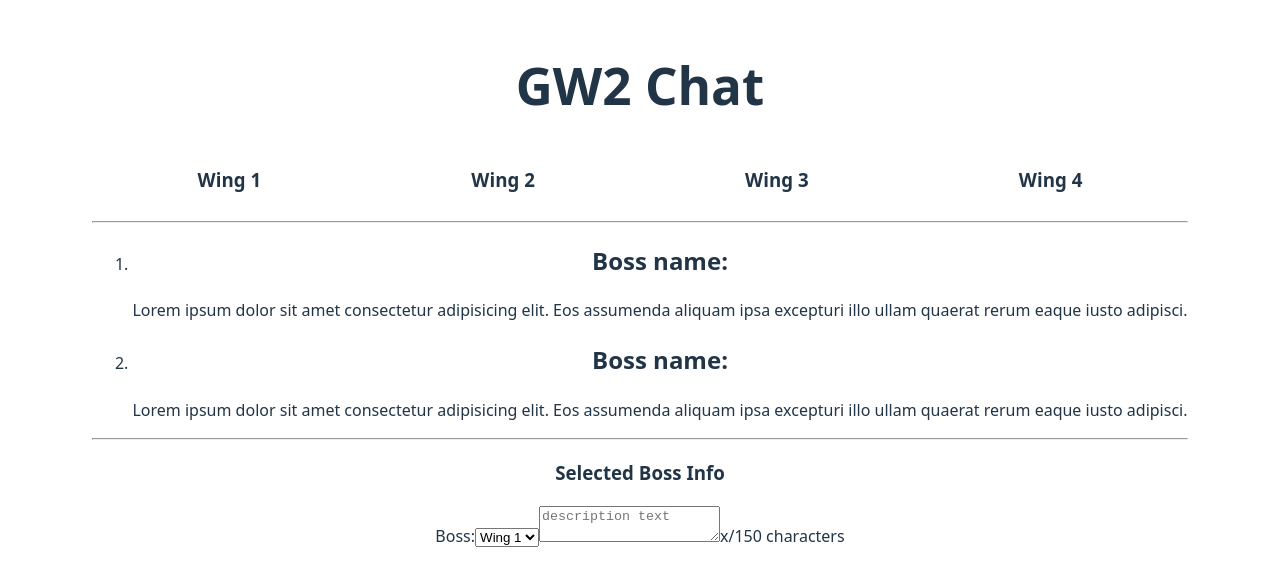
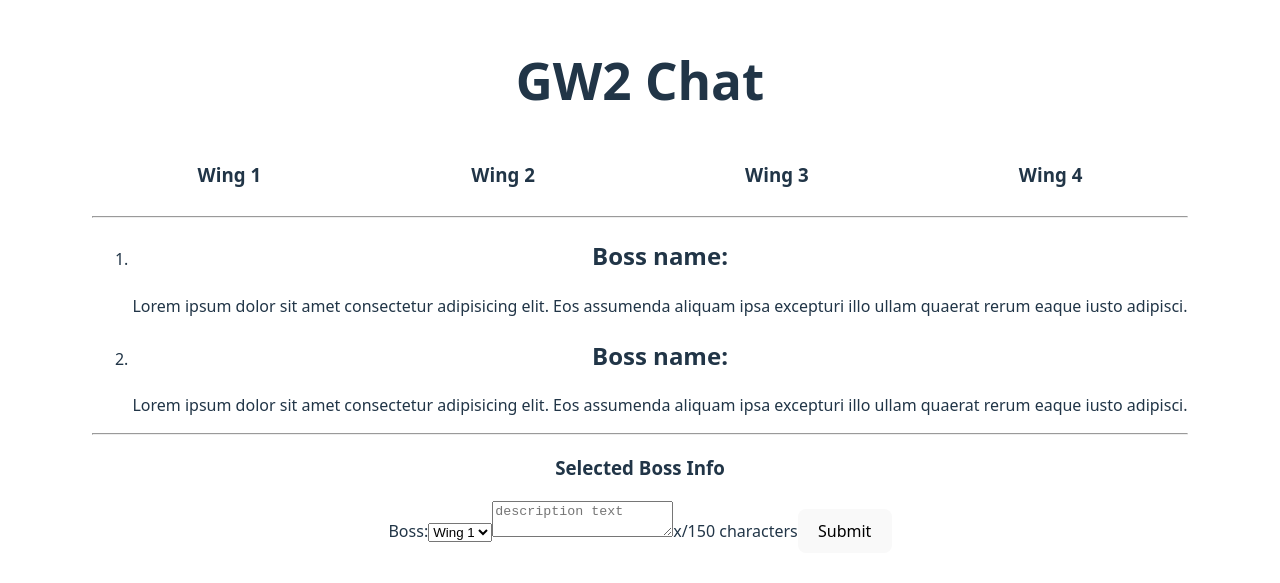
Before and after one commit to ag7621/project-gw2-comm-chat-v2, a React (Vite) app: page / in a window 1280 px wide. Shown: the part 115-698 px from the top of the page. Built offline with nearby package versions, Linux system fonts and the light colour scheme.

Commit message:
created components for html

```diff
--- a/src/App.jsx
+++ b/src/App.jsx
@@ -1,5 +1,8 @@
 import { useState } from 'react';
+import Navbar from './components/Navbar';
 import './App.css';
+import Form from './components/Form';
+import List from './components/List';
 
 function App() {
   const [count, setCount] = useState(0);
@@ -7,50 +10,18 @@
   return (
     <>
       <header>
-        <h1>GW2 Chat</h1>
-        <nav>
-          <h3>Wing 1</h3>
-          <h3>Wing 2</h3>
-          <h3>Wing 3</h3>
-          <h3>Wing 4</h3>
-        </nav>
+        <Navbar />
       </header>
 
       <hr />
 
       <main>
-        <ol>
-          <li>
-            <h2>Boss name:</h2>
-            <p>
-              Lorem ipsum dolor sit amet consectetur adipisicing elit. Eos
-              assumenda aliquam ipsa excepturi illo ullam quaerat rerum eaque
-              iusto adipisci.
-            </p>
-          </li>
-          <li>
-            <h2>Boss name:</h2>
-            <p>
-              Lorem ipsum dolor sit amet consectetur adipisicing elit. Eos
-              assumenda aliquam ipsa excepturi illo ullam quaerat rerum eaque
-              iusto adipisci.
-            </p>
-          </li>
-        </ol>
+        <List />
       </main>
 
       <hr />
 
-      <div className="input">
-        <h3>Selected Boss Info</h3>
-        <label>Boss:</label>
-        <select name="" id="">
-          <option value="w1">Wing 1</option>
-          <option value="w2">Wing 2</option>
-        </select>
-        <textarea name="" id="" placeholder="description text"></textarea>
-        <span>x/150 characters</span>
-      </div>
+      <Form />
     </>
   );
 }
--- /dev/null
+++ b/src/components/Form.jsx
@@ -0,0 +1,19 @@
+import React from 'react';
+
+function Form() {
+  return (
+    <form>
+      <h3>Selected Boss Info</h3>
+      <label>Boss:</label>
+      <select name="" id="">
+        <option value="w1">Wing 1</option>
+        <option value="w2">Wing 2</option>
+      </select>
+      <textarea name="" id="" placeholder="description text"></textarea>
+      <span>x/150 characters</span>
+      <button>Submit</button>
+    </form>
+  );
+}
+
+export default Form;
--- /dev/null
+++ b/src/components/Item.jsx
@@ -0,0 +1,17 @@
+import React from 'react';
+
+function Item() {
+  return (
+    <>
+      <li>
+        <h2>Boss name:</h2>
+        <p>
+          Lorem ipsum dolor sit amet consectetur adipisicing elit. Eos assumenda
+          aliquam ipsa excepturi illo ullam quaerat rerum eaque iusto adipisci.
+        </p>
+      </li>
+    </>
+  );
+}
+
+export default Item;
--- /dev/null
+++ b/src/components/List.jsx
@@ -0,0 +1,13 @@
+import React from 'react';
+import Item from './Item';
+
+function List() {
+  return (
+    <ol>
+      <Item />
+      <Item />
+    </ol>
+  );
+}
+
+export default List;
--- /dev/null
+++ b/src/components/Navbar.jsx
@@ -0,0 +1,17 @@
+import React from 'react';
+
+function Navbar() {
+  return (
+    <div>
+      <h1>GW2 Chat</h1>
+      <nav>
+        <h3>Wing 1</h3>
+        <h3>Wing 2</h3>
+        <h3>Wing 3</h3>
+        <h3>Wing 4</h3>
+      </nav>
+    </div>
+  );
+}
+
+export default Navbar;
```
